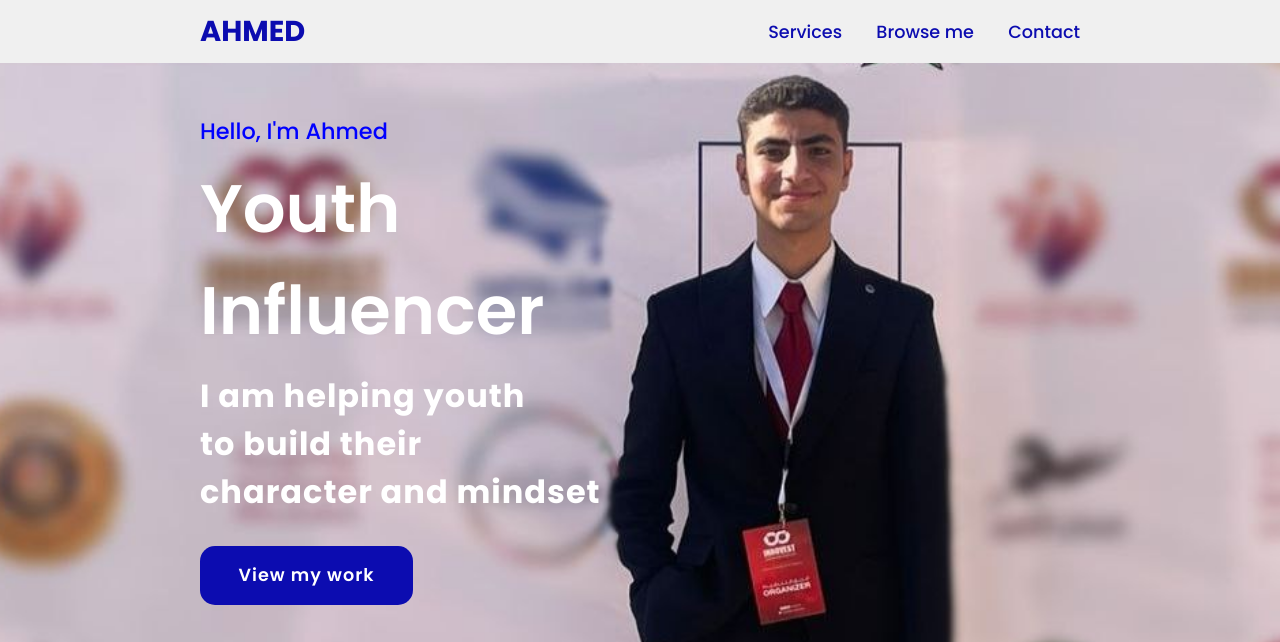
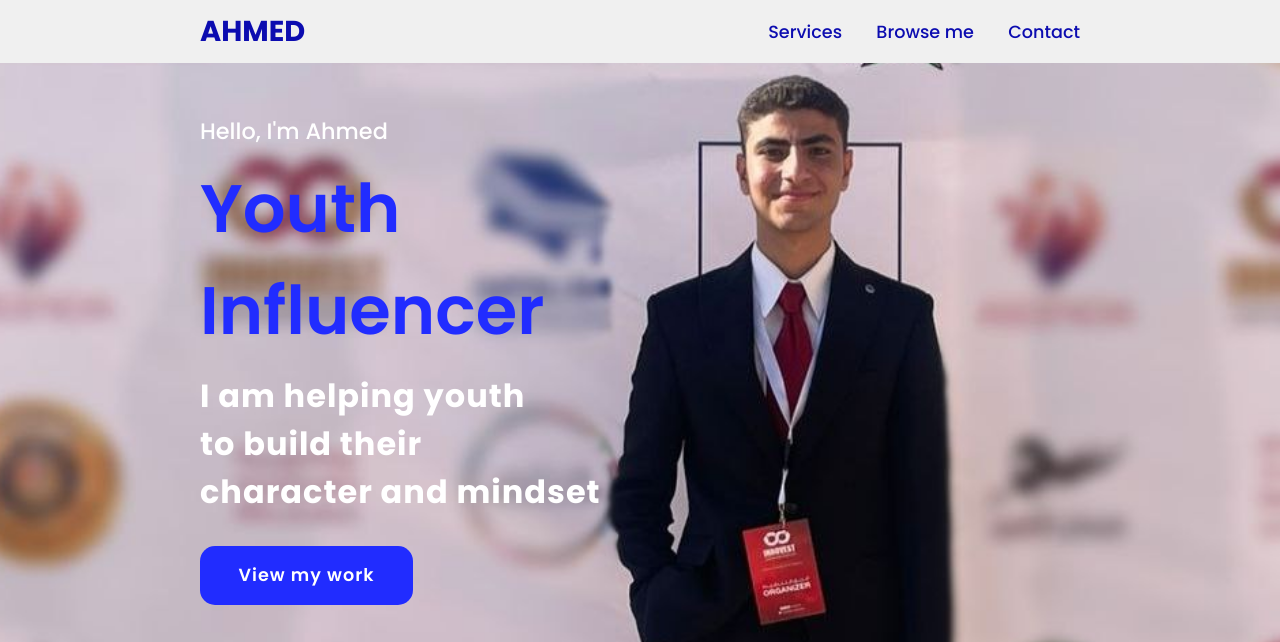
Before and after one commit to Mido122839/ahmedanwar, a plain HTML site: page index.html in a window 1280 px wide. Shown: the top 642 px of the page. Drawn offline with Linux system fonts and the light colour scheme.

Commit message:
Change colors for headings and buttons in style.css

```diff
--- a/style.css
+++ b/style.css
@@ -56,7 +56,7 @@ section {
 }
 
 .main h2 {
-    color: blue;
+    color: white;
     font-size: 1.4em;
     font-weight: 500;
 }
@@ -64,7 +64,7 @@ section {
 .main h2 span {
     display: inline-block;
     margin-top: 10px;
-    color: white;
+    color: rgb(33, 44, 255);
     font-size: 3em;
     font-weight: 600;
 }
@@ -80,7 +80,7 @@ section {
 
 .main-btn {
     color: white;
-    background-color: rgb(12, 12, 176);
+    background-color: rgb(33, 44, 255);
     text-decoration: none;
     font-size: 1.1em;
     font-weight: 600;
```
